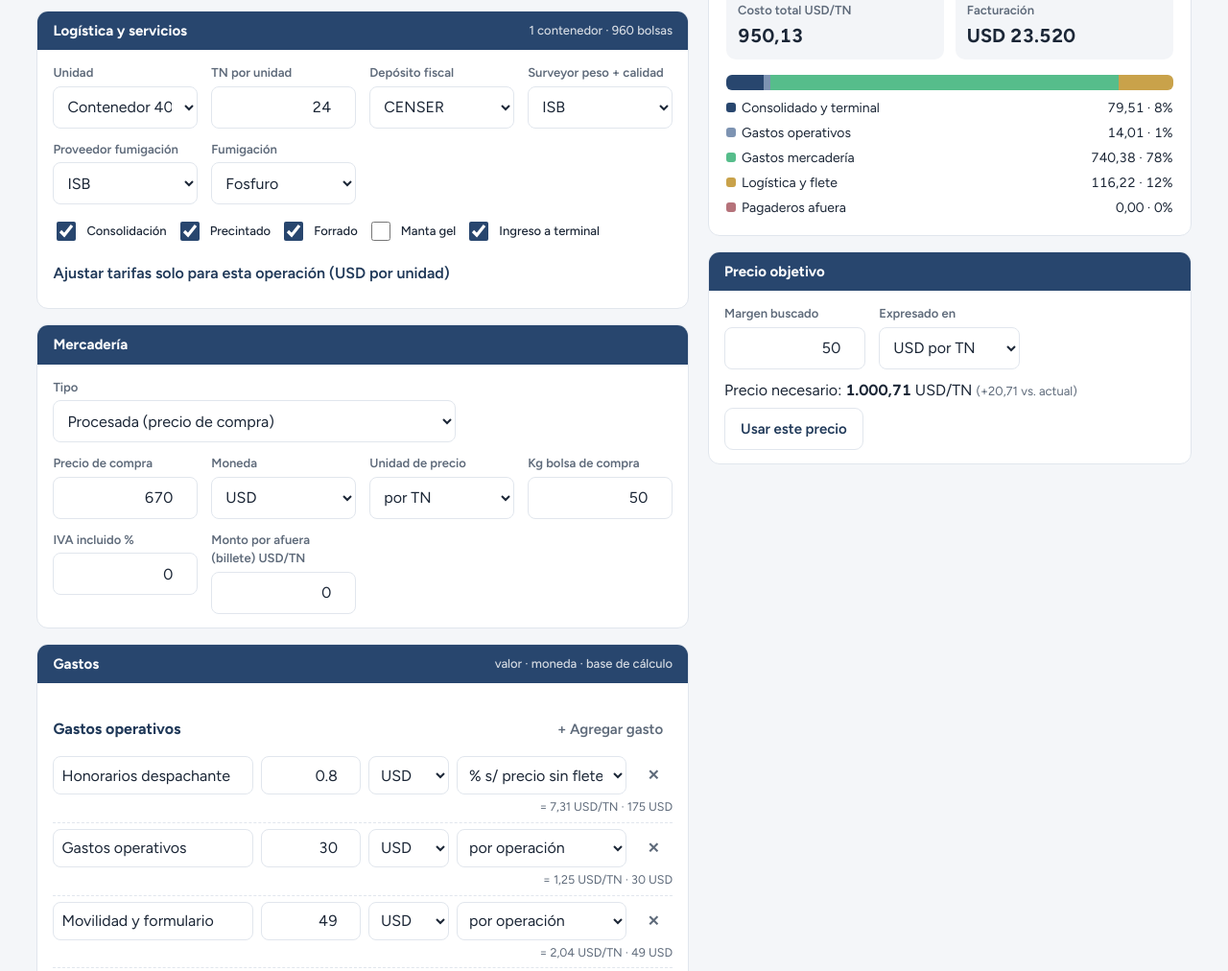
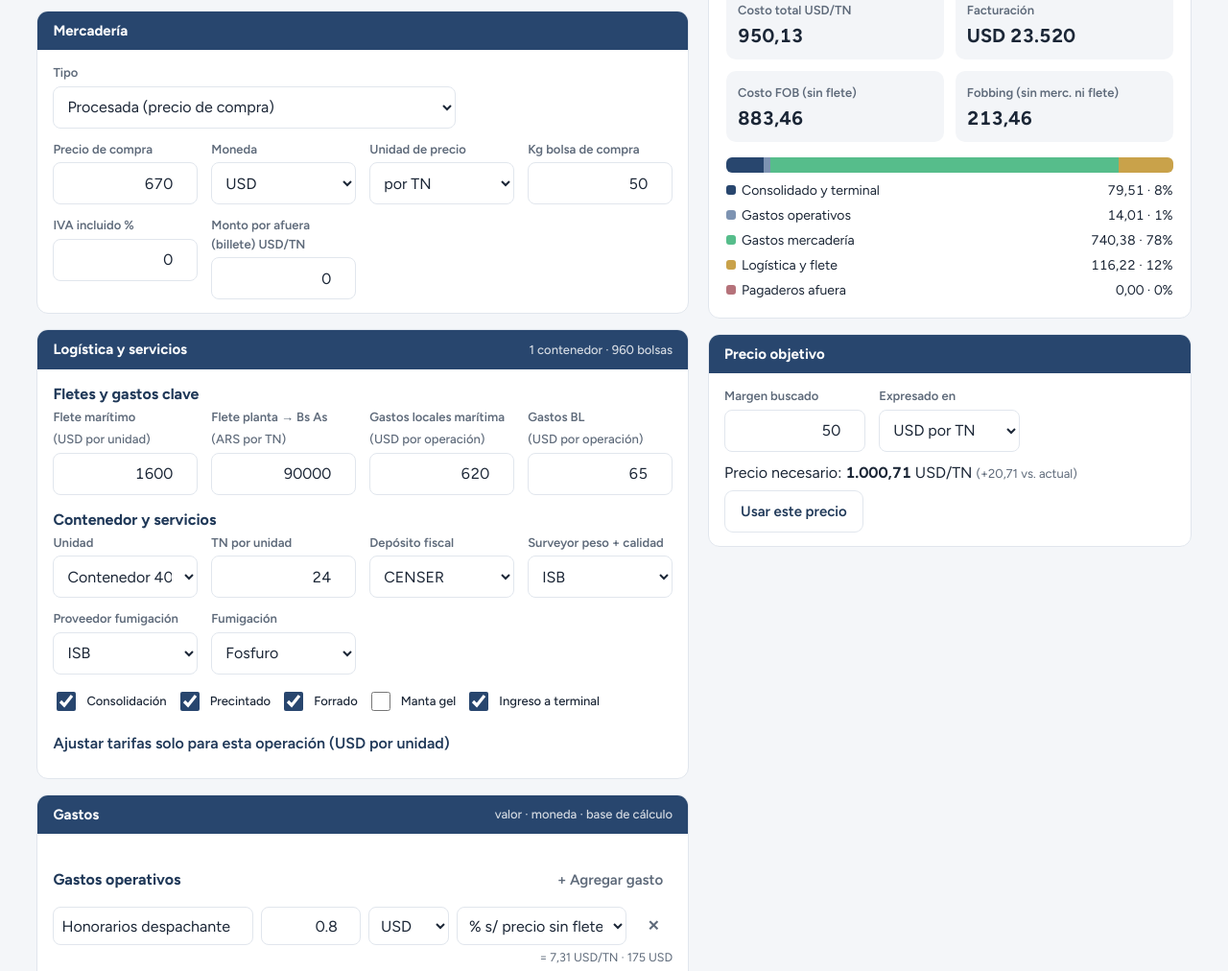
Before and after one commit to valentinahastun/simulador-costos-argreen, a plain HTML site: page index.html in a window 1280 px wide. Shown: the part 416-1428 px from the top of the page at 96% size. Drawn offline with nearby package versions, Linux system fonts and the light colour scheme.

Commit message:
Orden de carga más simple, fletes clave arriba y costo FOB / fobbing
Co-Authored-By: Claude Opus 5.5 <noreply@anthropic.com>
Claude-Session: https://claude.ai/code/session_01NCxnVwB9DdLF57eFdYuKeb

```diff
--- a/index.html
+++ b/index.html
@@ -113,25 +113,6 @@ input:disabled,select:disabled{opacity:.75;cursor:not-allowed}
   <label>TC billete (blue)<input type="number" step="any" data-k="fxBlue"></label>
   <label>Del precio, cobrado en billete USD/TN<input type="number" step="any" data-k="cobroBillete"></label>
  </div></div>
- <div class="card"><h2>Logística y servicios <small id="uInfo"></small></h2><div class="body">
-  <div class="f">
-   <label>Unidad<select data-k="unidad"><option value="c20">Contenedor 20'</option><option value="c40">Contenedor 40'</option><option value="camion">Camión</option></select></label>
-   <label>TN por unidad<input type="number" step="any" data-k="tnUnidad"></label>
-   <label>Depósito fiscal<select data-k="deposito"><option>CENSER</option><option>SAN MARTIN</option><option>DEFIBE</option></select></label>
-   <label>Surveyor peso + calidad<select data-k="surveyor"><option>ISB</option><option>OPERAGRO</option><option>BIOFIX</option><option>Ninguno</option></select></label>
-   <label>Proveedor fumigación<select data-k="provFum"><option>ISB</option><option>BIOFIX</option><option>OPERAGRO</option></select></label>
-   <label>Fumigación<select data-k="fumigacion"><option>Fosfuro</option><option>Bromuro</option><option>Ninguno</option></select></label>
-  </div>
-  <div class="row" style="margin-top:6px">
-   <label class="chk"><input type="checkbox" data-k="consolidacion">Consolidación</label>
-   <label class="chk"><input type="checkbox" data-k="precinto">Precintado</label>
-   <label class="chk"><input type="checkbox" data-k="forrado">Forrado</label>
-   <label class="chk"><input type="checkbox" data-k="mantaGel">Manta gel</label>
-   <label class="chk"><input type="checkbox" data-k="terminal">Ingreso a terminal</label>
-  </div>
-  <details><summary>Ajustar tarifas solo para esta operación (USD por unidad)</summary><div class="f" id="ovr"></div>
-   <p class="note">Vacío = usa la tabla de Tarifas. Sirve para una cotización puntual de un proveedor.</p></details>
- </div></div>
  <div class="card"><h2>Mercadería</h2><div class="body">
   <div class="f"><label style="grid-column:1/-1;max-width:420px">Tipo<select data-k="merc.tipo"><option value="procesada">Procesada (precio de compra)</option><option value="natural">Natural (proceso en planta)</option></select></label></div>
   <div class="f" id="mProc" style="margin-top:12px">
@@ -154,6 +135,28 @@ input:disabled,select:disabled{opacity:.75;cursor:not-allowed}
    <p class="note" id="natTotal" style="grid-column:1/-1;margin:0"></p>
   </div>
  </div></div>
+ <div class="card"><h2>Logística y servicios <small id="uInfo"></small></h2><div class="body">
+  <p class="gt" style="margin-top:0">Fletes y gastos clave</p>
+  <div class="f" id="rapidos" style="margin-bottom:14px"></div>
+  <p class="gt">Contenedor y servicios</p>
+  <div class="f">
+   <label>Unidad<select data-k="unidad"><option value="c20">Contenedor 20'</option><option value="c40">Contenedor 40'</option><option value="camion">Camión</option></select></label>
+   <label>TN por unidad<input type="number" step="any" data-k="tnUnidad"></label>
+   <label>Depósito fiscal<select data-k="deposito"><option>CENSER</option><option>SAN MARTIN</option><option>DEFIBE</option></select></label>
+   <label>Surveyor peso + calidad<select data-k="surveyor"><option>ISB</option><option>OPERAGRO</option><option>BIOFIX</option><option>Ninguno</option></select></label>
+   <label>Proveedor fumigación<select data-k="provFum"><option>ISB</option><option>BIOFIX</option><option>OPERAGRO</option></select></label>
+   <label>Fumigación<select data-k="fumigacion"><option>Fosfuro</option><option>Bromuro</option><option>Ninguno</option></select></label>
+  </div>
+  <div class="row" style="margin-top:6px">
+   <label class="chk"><input type="checkbox" data-k="consolidacion">Consolidación</label>
+   <label class="chk"><input type="checkbox" data-k="precinto">Precintado</label>
+   <label class="chk"><input type="checkbox" data-k="forrado">Forrado</label>
+   <label class="chk"><input type="checkbox" data-k="mantaGel">Manta gel</label>
+   <label class="chk"><input type="checkbox" data-k="terminal">Ingreso a terminal</label>
+  </div>
+  <details><summary>Ajustar tarifas solo para esta operación (USD por unidad)</summary><div class="f" id="ovr"></div>
+   <p class="note">Vacío = usa la tabla de Tarifas. Sirve para una cotización puntual de un proveedor.</p></details>
+ </div></div>
  <div class="card"><h2>Gastos <small>valor · moneda · base de cálculo</small></h2><div class="body" id="lineas"></div></div>
 </div>
 <aside class="res">
@@ -165,6 +168,8 @@ input:disabled,select:disabled{opacity:.75;cursor:not-allowed}
    <div class="kpi"><span class="k">Margen s/ venta</span><b id="rPct"></b></div>
    <div class="kpi"><span class="k">Costo total USD/TN</span><b id="rCosto"></b></div>
    <div class="kpi"><span class="k">Facturación</span><b id="rFact"></b></div>
+   <div class="kpi"><span class="k">Costo FOB (sin flete)</span><b id="rFob"></b></div>
+   <div class="kpi"><span class="k">Fobbing (sin merc. ni flete)</span><b id="rFobbing"></b></div>
   </div>
   <div class="stack-bar" id="rBar"></div><div class="leg" id="rLeg"></div>
  </div>
@@ -376,6 +381,7 @@ function calcular(s, T, precioOverride) {
       porTN = s.overrides[key] * unidades / tn; detalle += ' · ajuste manual ' + fmt(s.overrides[key]) + ' USD/unidad';
     }
     filas.push({ grupo, concepto, detalle, porTN, total: porTN * tn, key });
+    return filas[filas.length - 1];
   };
   const porUnidad = (usd) => usd * unidades / tn;
   const uLabel = s.unidad === 'camion' ? 'camión' : (s.unidad === 'c40' ? "40'" : "20'");
@@ -403,9 +409,9 @@ function calcular(s, T, precioOverride) {
 
   // Mercadería
   if (s.merc.tipo === 'natural') {
-    for (const [n, v, d] of partesNatural(s, T)) if (v || n === 'Compra natural') add(2, n, 'Natural · ' + d, v);
-  } else { const merc = costoMercaderia(s, T); add(2, 'Mercadería', merc.nota, merc.total); }
-  if (+s.merc.afuera) add(2, 'Compra: monto por afuera', `USD ${fmt(+s.merc.afuera)} billete × ${fmt(fBlue, 4)}`, +s.merc.afuera * fBlue);
+    for (const [n, v, d] of partesNatural(s, T)) if (v || n === 'Compra natural') add(2, n, 'Natural · ' + d, v).merc = true;
+  } else { const merc = costoMercaderia(s, T); add(2, 'Mercadería', merc.nota, merc.total).merc = true; }
+  if (+s.merc.afuera) add(2, 'Compra: monto por afuera', `USD ${fmt(+s.merc.afuera)} billete × ${fmt(fBlue, 4)}`, +s.merc.afuera * fBlue).merc = true;
 
   // Líneas manuales
   const fleteTN = s.lineas.filter(l => l.flete).reduce((a, l) => a + lineaTN(l, s, unidades, tn, bolsasTN, 0, precio), 0);
@@ -424,7 +430,8 @@ function calcular(s, T, precioOverride) {
     filas, grupos, unidades, bolsas: Math.round(tn * bolsasTN), precio, costoTN, margenTN, fleteTN,
     costoTotal: costoTN * tn, facturado: precio * tn, profit: margenTN * tn,
     margenPct: precio ? margenTN / precio * 100 : 0, markup: costoTN ? margenTN / costoTN * 100 : 0,
-    fBlue, extraBillete, margenBillete: margenTN / fBlue, profitBillete: margenTN * tn / fBlue
+    fBlue, extraBillete, mercTN: filas.filter(f => f.merc).reduce((a, f) => a + f.porTN, 0),
+    costoFOB: costoTN - fleteTN, fobbing: costoTN - fleteTN - filas.filter(f => f.merc).reduce((a, f) => a + f.porTN, 0), margenBillete: margenTN / fBlue, profitBillete: margenTN * tn / fBlue
   };
 }
 
@@ -704,12 +711,21 @@ function cargarFormSim() {
   if (S.merc.proceso == null || S.merc.bolsasTN == null) { const p = partesNatural(S, T); S.merc.proceso ??= p[2][1]; S.merc.bolsasTN ??= Math.round(p[3][1] * 100) / 100; }
   delete S.merc.caidaTN; delete S.merc.descarteTN;
   $$('[data-k]').forEach(el => { const v = getP(S, el.dataset.k); if (el.type === 'checkbox') el.checked = !!v; else el.value = v ?? ''; });
-  renderLineas(); renderOvr(); calc();
+  renderLineas(); renderRapidos(); renderOvr(); calc();
 }
 function renderOvr() {
   const items = [['consolidacion', 'Consolidación'], ['precinto', 'Precintado'], ['paquete', 'Paquete ISB'], ['surveyor', 'Surveyor'], ['fumigacion', 'Fumigación'], ['forrado', 'Forrado'], ['manta', 'Manta gel'], ['terminal', 'Terminal']];
   $('#ovr').innerHTML = items.map(([k, n]) => `<label>${n}<input type="number" step="any" data-o="${k}" value="${esc(S.overrides?.[k] ?? '')}" placeholder="tabla"></label>`).join('');
 }
+const RAPIDOS = [['Flete marítimo', l => l.flete], ['Flete planta → Bs As', l => /flete (planta|del campo|interno)/i.test(l.concepto)],
+  ['Gastos locales marítima', l => /gastos locales/i.test(l.concepto)], ['Gastos BL', l => /\bBL\b/.test(l.concepto)]];
+function renderRapidos() {
+  const usados = new Set();
+  $('#rapidos').innerHTML = RAPIDOS.map(([n, f]) => { const l = S.lineas.find(x => f(x) && !usados.has(x.id)); if (!l) return ''; usados.add(l.id);
+    const u = (l.moneda === 'USDb' ? 'USD billete' : l.moneda) + ' ' + BASES[l.base];
+    return `<label>${esc(n)} <span style="font-weight:500">(${esc(u)})</span><input type="number" step="any" data-ql="${l.id}" value="${esc(l.valor)}"></label>`; }).join('');
+}
+function syncRapidos() { $$('[data-ql]').forEach(el => { if (el !== document.activeElement) { const l = S.lineas.find(x => x.id === el.dataset.ql); if (l) el.value = l.valor; } }); }
 function renderLineas() {
   const opt = (arr, v) => arr.map(([k, n]) => `<option value="${k}"${k === v ? ' selected' : ''}>${n}</option>`).join('');
   const bases = Object.entries(BASES);
@@ -741,6 +757,8 @@ function calc() {
   $('#rPct').textContent = f2(R.margenPct) + '%';
   $('#rCosto').textContent = f2(R.costoTN);
   $('#rFact').textContent = 'USD ' + f0(R.facturado);
+  $('#rFob').textContent = f2(R.costoFOB);
+  $('#rFobbing').textContent = f2(R.fobbing);
   $('#mM').textContent = f2(R.margenTN); $('#mP').textContent = 'USD ' + f0(R.profit);
   const u = S.unidad === 'camion' ? ['camión', 'camiones'] : ['contenedor', 'contenedores'];
   $('#uInfo').textContent = `${R.unidades} ${u[R.unidades > 1 ? 1 : 0]} · ${f0(R.bolsas)} bolsas`;
@@ -1014,8 +1032,9 @@ document.addEventListener('input', e => {
     if (el.dataset.k === 'precio') { Q.precio = S.precio; cargarFormQ(); }
     calc(); }
   else if (el.dataset.o) { S.overrides = S.overrides || {}; if (el.value === '') delete S.overrides[el.dataset.o]; else S.overrides[el.dataset.o] = +el.value; calc(); }
+  else if (el.dataset.ql) { const l = S.lineas.find(x => x.id === el.dataset.ql); if (l) { l.valor = +el.value; const li = $(`.ln[data-id="${l.id}"] [data-l=valor]`); if (li) li.value = el.value; } calc(); }
   else if (el.dataset.l) { const l = S.lineas.find(x => x.id === el.closest('.ln').dataset.id); l[el.dataset.l] = el.dataset.l === 'valor' ? +el.value : el.value;
-    calc(); }
+    syncRapidos(); if (el.dataset.l !== 'valor') renderRapidos(); calc(); }
   else if (el.dataset.q) { Q[el.dataset.q] = el.type === 'checkbox' ? el.checked : el.value; if (el.dataset.q === 'cliente') autocompletarCliente(); renderCotizar(); guardarBorrador(); }
   else if (el.dataset.t) { const ks = el.dataset.t.split('.'); const last = ks.pop(); if (!puedeEditar) return; Td ??= clone(T); const o = ks.reduce((a, k) => a[k] ??= (isNaN(+last) ? {} : [0, 0]), Td); o[last] = el.tagName === 'SELECT' ? el.value : +el.value; estadoTarifas(); }
   else if (el.dataset.tn2) { if (!puedeEditar) return; Td ??= clone(T); Td.ncm[el.dataset.tn2] = el.value; estadoTarifas(); }
@@ -1024,14 +1043,14 @@ document.addEventListener('input', e => {
 });
 document.addEventListener('click', async e => {
   const b = e.target.closest('button'); if (!b) return;
-  if (b.dataset.add) { S.lineas.push({ id: Math.random().toString(36).slice(2, 9), grupo: +b.dataset.add, concepto: 'Nuevo gasto', valor: 0, moneda: 'USD', base: 'op' }); renderLineas(); calc();
+  if (b.dataset.add) { S.lineas.push({ id: Math.random().toString(36).slice(2, 9), grupo: +b.dataset.add, concepto: 'Nuevo gasto', valor: 0, moneda: 'USD', base: 'op' }); renderLineas(); renderRapidos(); calc();
     const ins = $$(`.ln[data-id="${S.lineas.at(-1).id}"] input`); ins[0]?.select(); }
-  else if (b.dataset.del) { S.lineas = S.lineas.filter(l => l.id !== b.dataset.del); renderLineas(); calc(); }
+  else if (b.dataset.del) { S.lineas = S.lineas.filter(l => l.id !== b.dataset.del); renderLineas(); renderRapidos(); calc(); }
   else if (b.dataset.abrir) abrir(b.dataset.abrir, false);
   else if (b.dataset.copiar) abrir(b.dataset.copiar, true);
   else if (b.dataset.borrar) { if (await pedirConfirmacion('¿Eliminar esta simulación del historial? No se puede deshacer.')) { await Store.borrar(b.dataset.borrar); if (actualId === b.dataset.borrar) actualId = null; cargarHist(); } }
   else if (b.id === 'bFlete') { const opts = S.lineas.filter(l => l.grupo === 3); const cur = opts.findIndex(l => l.flete); opts.forEach(l => l.flete = false);
-    const nx = opts[(cur + 1) % opts.length]; if (nx) nx.flete = true; renderLineas(); calc(); }
+    const nx = opts[(cur + 1) % opts.length]; if (nx) nx.flete = true; renderLineas(); renderRapidos(); calc(); }
 });
 $('#bPreset').onclick = async () => { if (await pedirConfirmacion('Se reemplazan los datos actuales por la plantilla. ¿Seguir?')) { S = PRESETS[$('#preset').value](); actualId = null; Q.numero = ''; Q.precio = S.precio; renderTarifas(); cargarFormSim(); sincronizarQDesdeSim(true); toast('Plantilla cargada'); } };
 $('#dlgOk').textContent = 'Confirmar';
```
